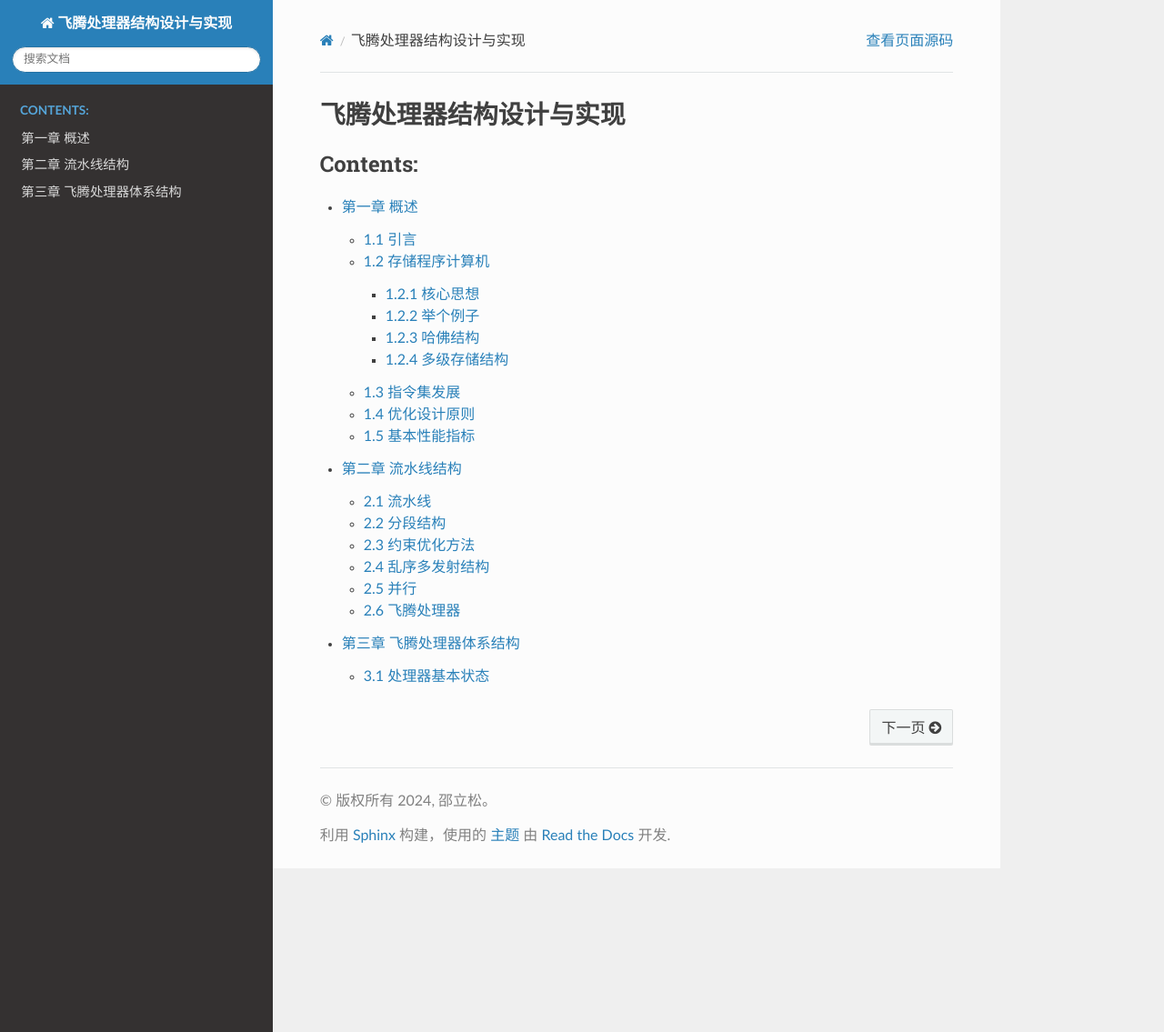
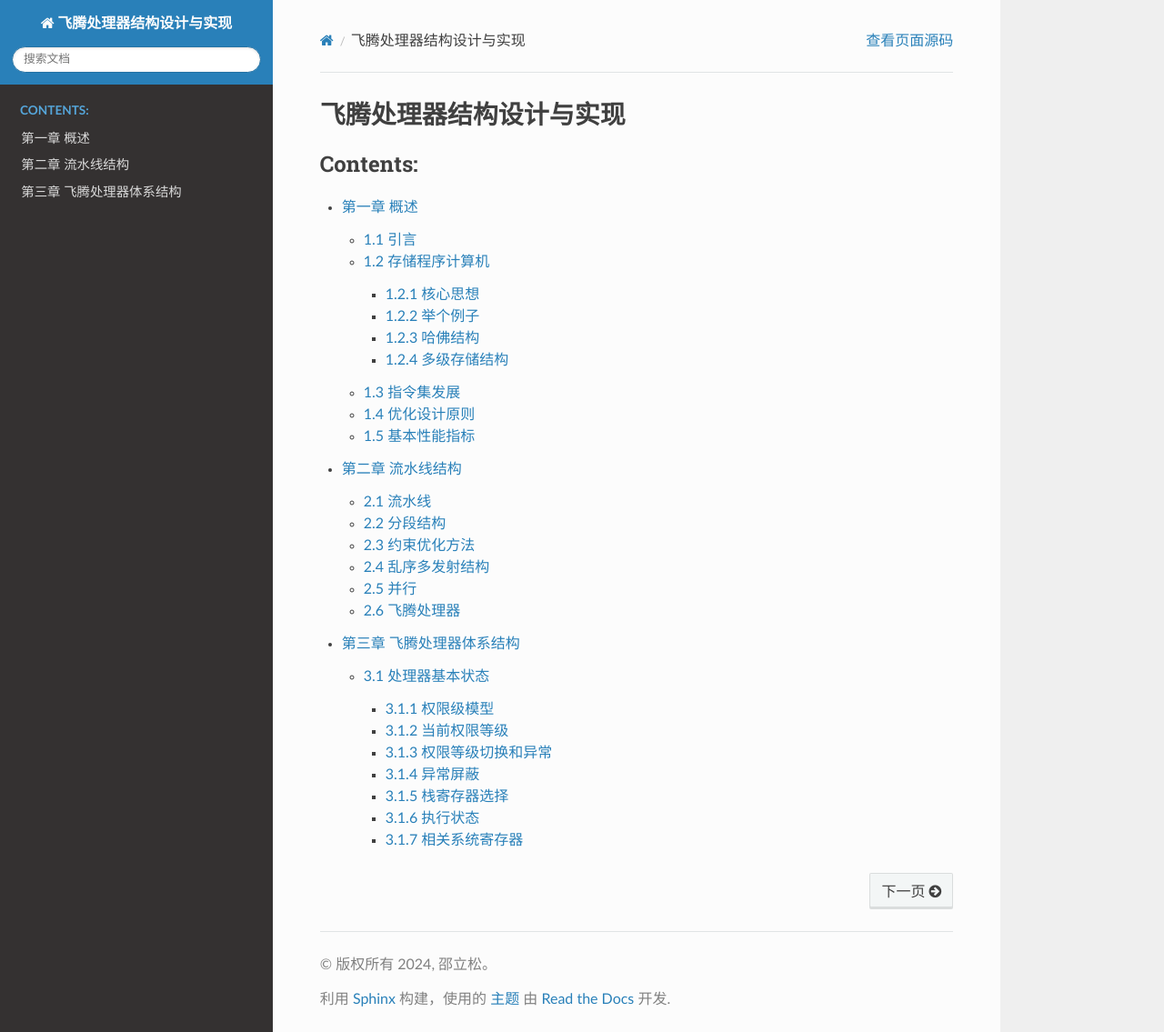
Before and after one commit to DaiZhiyuan/DocGen, a Sphinx documentation site: the page built from source/index.rst, in a window 1280 px wide and 1135 px high. Shown: the whole window at 91% size. Built offline with Sphinx 7.4.7 and the Read the Docs theme 3.1.0, drawn with Linux system fonts in a browser that asks for light colours.

Commit message:
Prepare the contents of Section 3.1
Signed-off-by: Daizhiyuan <daizhiyuan@phytium.com.cn>

```diff
--- a/source/chapter3/3.1_处理器基本状态.rst
+++ b/source/chapter3/3.1_处理器基本状态.rst
@@ -1,2 +1,23 @@
 3.1 处理器基本状态
 ##################
+
+3.1.1 权限级模型
+================
+
+3.1.2 当前权限等级
+==================
+
+3.1.3 权限等级切换和异常
+========================
+
+3.1.4 异常屏蔽
+==============
+
+3.1.5 栈寄存器选择
+==================
+
+3.1.6 执行状态
+==============
+
+3.1.7 相关系统寄存器
+====================
```
